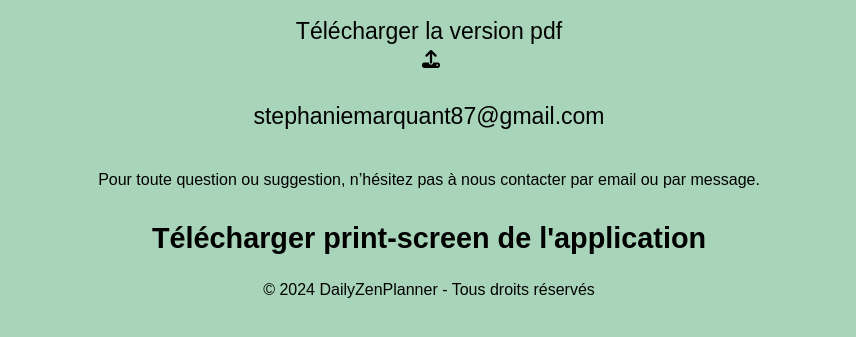
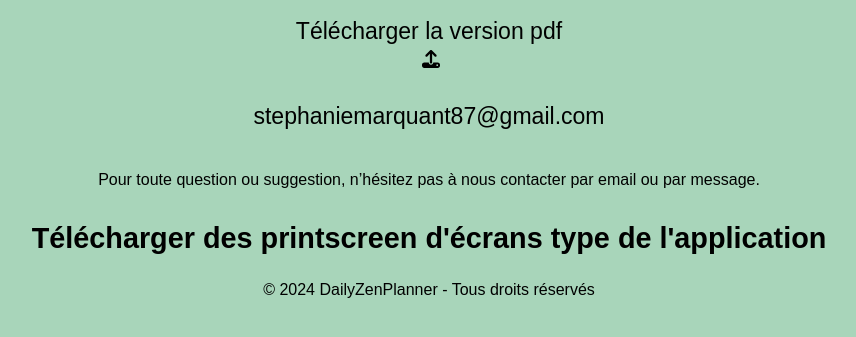
Before and after one commit to steph33a/dailyZenPlannerExplication, a plain HTML site: page projet.html in a window 1280 px wide. Shown: the part 4740-5077 px from the top of the page, without its empty margins (211-1067 px from the left). Drawn offline with Linux system fonts and the light colour scheme.

Commit message:
mise à jour

```diff
--- a/projet.html
+++ b/projet.html
@@ -303,7 +303,7 @@
           </p>
         </section>
         <section>
-          <h2><a href="./assets/pdf/">Télécharger print-screen de l'application</a></h2>
+          <h2><a href="./assets/pdf/">Télécharger des printscreen d'écrans type de l'application</a></h2>
         </section>
         <p>&copy; 2024 DailyZenPlanner - Tous droits réservés</p>
       </div>
```
Also changed, not shown: assets/images/Capture d'écran 2024-12-13 213706.png (added), assets/images/Capture d'écran 2024-12-13 213958.png (added), assets/images/Capture d'écran dailyzenplanner2.png (added).
